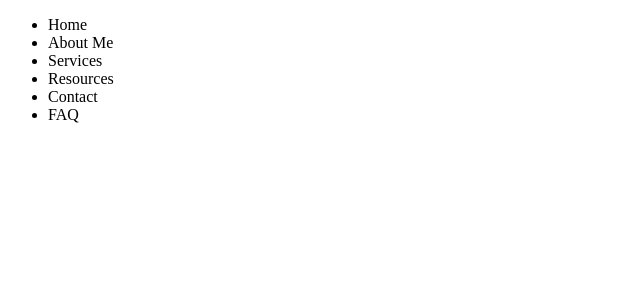
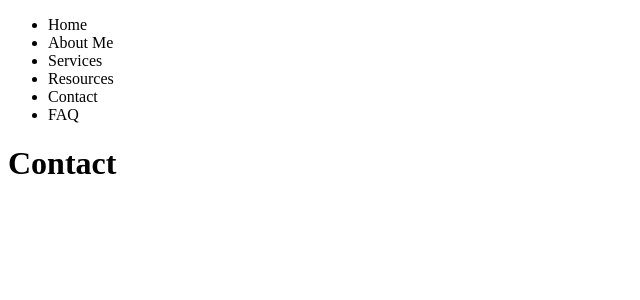
Before and after one commit to cbvargas5/MFT, a React app: page / in a window 1280 px wide. Shown: the top 300 px of the page, without its empty margins (0-640 px from the left). Built offline with nearby package versions, Linux system fonts and the light colour scheme; the HTML template or start-up script is replaced by a standard one.

Commit message:
added more component files; imported Contact component to App

```diff
--- a/client/src/components/App.jsx
+++ b/client/src/components/App.jsx
@@ -1,10 +1,13 @@
 import React from 'react';
 import NavBar from './NavBar.jsx'
+import Contact from './Contact.jsx'
+
 
 const App = () => {
   return (
     <div>
       <NavBar />
+      <Contact />
     </div>
   )
 }
--- /dev/null
+++ b/client/src/components/Contact.jsx
@@ -0,0 +1,11 @@
+import React from 'react';
+
+const Contact = () => {
+  return (
+    <div>
+      <h1>Contact</h1>
+    </div>
+  )
+}
+
+export default Contact
```
Also changed, not shown: client/src/components/AboutMe.jsx (added), client/src/components/FAQ.jsx (added), client/src/components/Resources.jsx (added), client/src/components/Services.jsx (added).
